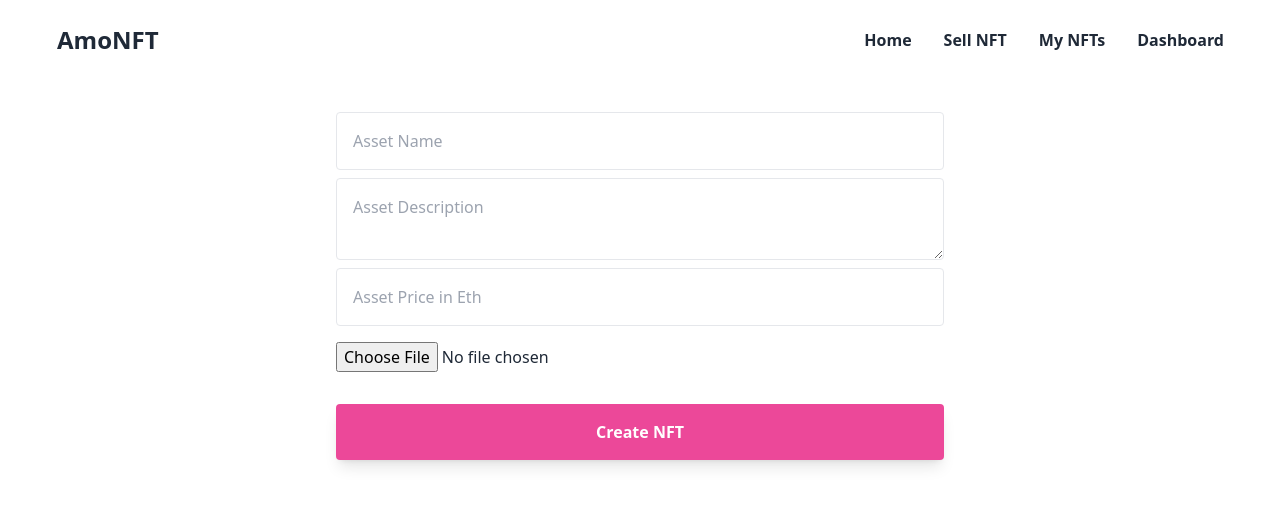
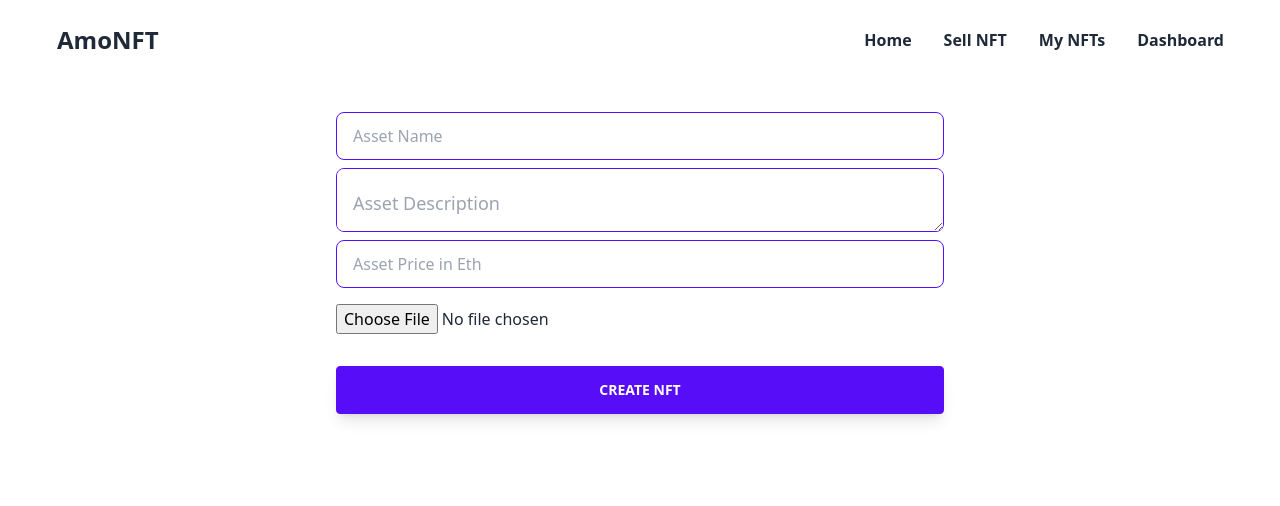
Before and after one commit to zmovane/NinjaNFT, a Next.js app: page /create-nft in a window 1280 px wide. Shown: the top 506 px of the page. Built offline with nearby package versions, Linux system fonts and the light colour scheme; what ipfs-http-client would draw is missing.

Commit message:
Tweak create-nft page UI

```diff
--- a/pages/create-nft.js
+++ b/pages/create-nft.js
@@ -79,21 +79,22 @@ export default function CreateItem() {
       <div className="w-1/2 flex flex-col pb-12">
         <input
           placeholder="Asset Name"
-          className="mt-8 border rounded p-4"
+          className="mt-8 p-4 input input-bordered input-primary w-full"
           onChange={(e) =>
             updateFormInput({ ...formInput, name: e.target.value })
           }
         />
         <textarea
           placeholder="Asset Description"
-          className="mt-2 border rounded p-4"
+          className="mt-2 p-4 textarea textarea-primary input-lg w-full"
           onChange={(e) =>
             updateFormInput({ ...formInput, description: e.target.value })
           }
         />
         <input
           placeholder="Asset Price in Eth"
-          className="mt-2 border rounded p-4"
+          type="number"
+          className="mt-2 p-4 input input-bordered input-primary w-full"
           onChange={(e) =>
             updateFormInput({ ...formInput, price: e.target.value })
           }
@@ -102,7 +103,7 @@ export default function CreateItem() {
         {fileUrl && <img className="rounded mt-4" width="350" src={fileUrl} />}
         <button
           onClick={listNFTForSale}
-          className="font-bold mt-4 bg-pink-500 text-white rounded p-4 shadow-lg"
+          className="btn btn-primary font-bold mt-4  text-white rounded p-4 shadow-lg"
         >
           Create NFT
         </button>
```
